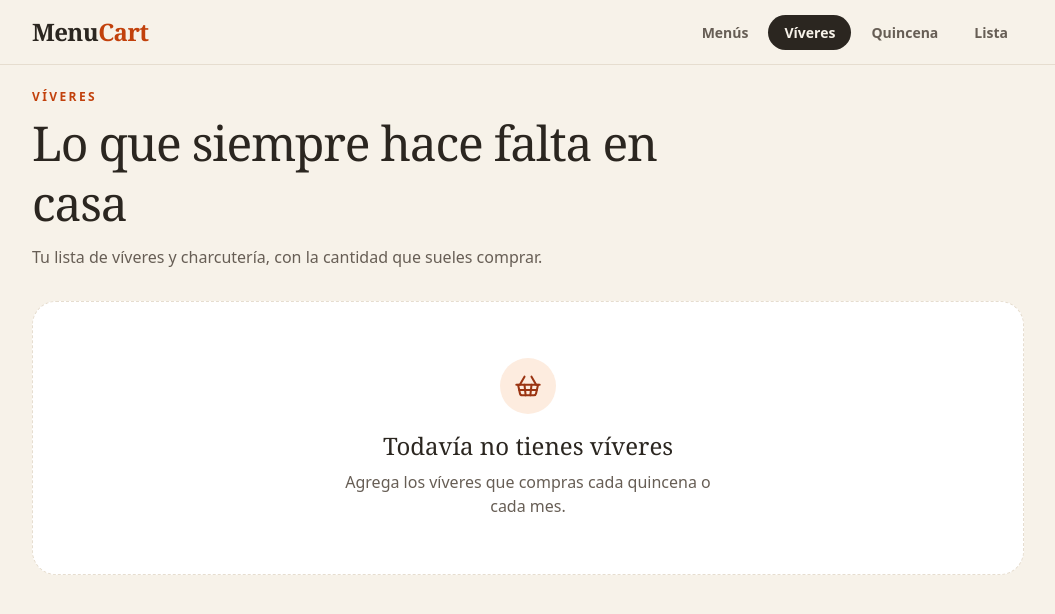
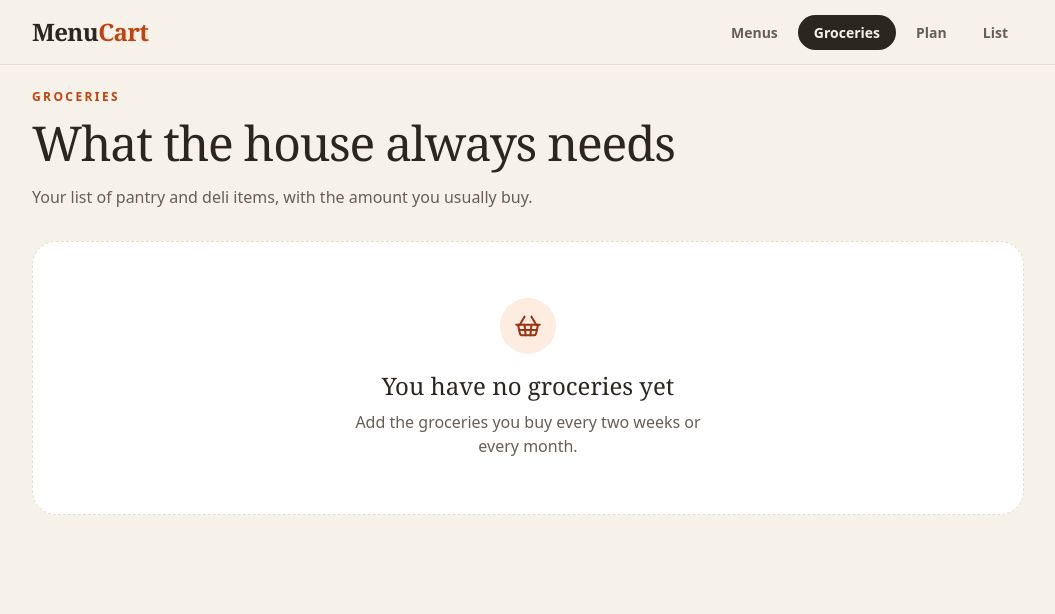
Before and after one commit to IvanJMartinezS/menucart, a React (Vite) app in the folder apps/web/: page /groceries in a window 1280 px wide. Shown: the top 614 px of the page, without its empty margins (112-1167 px from the left). Built offline with nearby package versions, Linux system fonts and the light colour scheme.

Commit message:
feat(web): translate layout and pages

```diff
--- a/apps/web/src/components/layout/AppLayout.tsx
+++ b/apps/web/src/components/layout/AppLayout.tsx
@@ -1,3 +1,4 @@
+import { useTranslation } from 'react-i18next'
 import { Link, NavLink, Outlet } from 'react-router'
 import { navigationItems } from './navigation.ts'
 
@@ -7,6 +8,8 @@ import { navigationItems } from './navigation.ts'
  * from tablet size up it moves to the header.
  */
 export function AppLayout() {
+  const { t } = useTranslation()
+
   return (
     <div className="min-h-dvh">
       <header className="border-b border-line bg-cream/90 backdrop-blur">
@@ -15,9 +18,9 @@ export function AppLayout() {
             Menu<span className="text-accent">Cart</span>
           </Link>
 
-          <nav aria-label="Principal" className="hidden md:block">
+          <nav aria-label={t('nav.label')} className="hidden md:block">
             <ul className="flex gap-1">
-              {navigationItems.map(({ to, label }) => (
+              {navigationItems.map(({ to, labelKey }) => (
                 <li key={to}>
                   <NavLink
                     to={to}
@@ -30,7 +33,7 @@ export function AppLayout() {
                       }`
                     }
                   >
-                    {label}
+                    {t(labelKey)}
                   </NavLink>
                 </li>
               ))}
@@ -44,11 +47,11 @@ export function AppLayout() {
       </main>
 
       <nav
-        aria-label="Principal"
+        aria-label={t('nav.label')}
         className="fixed inset-x-0 bottom-0 border-t border-line bg-surface/95 pb-[env(safe-area-inset-bottom)] backdrop-blur md:hidden"
       >
         <ul className="grid grid-cols-4">
-          {navigationItems.map(({ to, label, icon: Icon }) => (
+          {navigationItems.map(({ to, labelKey, icon: Icon }) => (
             <li key={to}>
               <NavLink
                 to={to}
@@ -60,7 +63,7 @@ export function AppLayout() {
                 }
               >
                 <Icon aria-hidden="true" className="size-6" strokeWidth={1.75} />
-                {label}
+                {t(labelKey)}
               </NavLink>
             </li>
           ))}
--- a/apps/web/src/components/layout/navigation.ts
+++ b/apps/web/src/components/layout/navigation.ts
@@ -2,8 +2,8 @@ import { CalendarDays, ClipboardList, ShoppingBasket, UtensilsCrossed } from 'lu
 
 /** Main sections of the app, in the order they are shown in the navigation. */
 export const navigationItems = [
-  { to: '/', label: 'Menús', icon: UtensilsCrossed },
-  { to: '/groceries', label: 'Víveres', icon: ShoppingBasket },
-  { to: '/plan', label: 'Quincena', icon: CalendarDays },
-  { to: '/shopping-list', label: 'Lista', icon: ClipboardList },
+  { to: '/', labelKey: 'nav.menus', icon: UtensilsCrossed },
+  { to: '/groceries', labelKey: 'nav.groceries', icon: ShoppingBasket },
+  { to: '/plan', labelKey: 'nav.plan', icon: CalendarDays },
+  { to: '/shopping-list', labelKey: 'nav.shoppingList', icon: ClipboardList },
 ] as const
--- a/apps/web/src/pages/GroceriesPage.tsx
+++ b/apps/web/src/pages/GroceriesPage.tsx
@@ -1,19 +1,22 @@
 import { ShoppingBasket } from 'lucide-react'
+import { useTranslation } from 'react-i18next'
 import { EmptyState } from '../components/ui/EmptyState.tsx'
 import { PageHeader } from '../components/ui/PageHeader.tsx'
 
 export function GroceriesPage() {
+  const { t } = useTranslation()
+
   return (
     <>
       <PageHeader
-        eyebrow="Víveres"
-        title="Lo que siempre hace falta en casa"
-        description="Tu lista de víveres y charcutería, con la cantidad que sueles comprar."
+        eyebrow={t('groceries.eyebrow')}
+        title={t('groceries.title')}
+        description={t('groceries.description')}
       />
       <EmptyState
         icon={ShoppingBasket}
-        title="Todavía no tienes víveres"
-        description="Agrega los víveres que compras cada quincena o cada mes."
+        title={t('groceries.empty.title')}
+        description={t('groceries.empty.description')}
       />
     </>
   )
--- a/apps/web/src/pages/MenusPage.tsx
+++ b/apps/web/src/pages/MenusPage.tsx
@@ -1,19 +1,22 @@
 import { UtensilsCrossed } from 'lucide-react'
+import { useTranslation } from 'react-i18next'
 import { EmptyState } from '../components/ui/EmptyState.tsx'
 import { PageHeader } from '../components/ui/PageHeader.tsx'
 
 export function MenusPage() {
+  const { t } = useTranslation()
+
   return (
     <>
       <PageHeader
-        eyebrow="Tus menús"
-        title="¿Qué cocinamos esta quincena?"
-        description="Guarda tus menús una sola vez, con sus ingredientes, y elígelos cada quincena."
+        eyebrow={t('menus.eyebrow')}
+        title={t('menus.title')}
+        description={t('menus.description')}
       />
       <EmptyState
         icon={UtensilsCrossed}
-        title="Todavía no tienes menús"
-        description="Cuando agregues tus menús con sus ingredientes, aparecerán aquí."
+        title={t('menus.empty.title')}
+        description={t('menus.empty.description')}
       />
     </>
   )
--- a/apps/web/src/pages/NotFoundPage.tsx
+++ b/apps/web/src/pages/NotFoundPage.tsx
@@ -1,19 +1,18 @@
 import { SearchX } from 'lucide-react'
+import { useTranslation } from 'react-i18next'
 import { Link } from 'react-router'
 import { EmptyState } from '../components/ui/EmptyState.tsx'
 
 export function NotFoundPage() {
+  const { t } = useTranslation()
+
   return (
-    <EmptyState
-      icon={SearchX}
-      title="Página no encontrada"
-      description="La dirección que buscas no existe o fue movida."
-    >
+    <EmptyState icon={SearchX} title={t('notFound.title')} description={t('notFound.description')}>
       <Link
         to="/"
         className="inline-flex min-h-11 items-center rounded-full bg-accent px-6 font-semibold text-white transition-colors hover:bg-accent-strong"
       >
-        Volver a los menús
+        {t('notFound.back')}
       </Link>
     </EmptyState>
   )
--- a/apps/web/src/pages/PlanPage.tsx
+++ b/apps/web/src/pages/PlanPage.tsx
@@ -1,19 +1,22 @@
 import { CalendarDays } from 'lucide-react'
+import { useTranslation } from 'react-i18next'
 import { EmptyState } from '../components/ui/EmptyState.tsx'
 import { PageHeader } from '../components/ui/PageHeader.tsx'
 
 export function PlanPage() {
+  const { t } = useTranslation()
+
   return (
     <>
       <PageHeader
-        eyebrow="Quincena"
-        title="Arma tu quincena"
-        description="Elige los menús de las próximas dos semanas y marca los víveres que tocan."
+        eyebrow={t('plan.eyebrow')}
+        title={t('plan.title')}
+        description={t('plan.description')}
       />
       <EmptyState
         icon={CalendarDays}
-        title="Aún no hay una quincena en curso"
-        description="Cuando empieces una quincena, verás aquí los menús y víveres elegidos."
+        title={t('plan.empty.title')}
+        description={t('plan.empty.description')}
       />
     </>
   )
--- a/apps/web/src/pages/ShoppingListPage.tsx
+++ b/apps/web/src/pages/ShoppingListPage.tsx
@@ -1,19 +1,22 @@
 import { ClipboardList } from 'lucide-react'
+import { useTranslation } from 'react-i18next'
 import { EmptyState } from '../components/ui/EmptyState.tsx'
 import { PageHeader } from '../components/ui/PageHeader.tsx'
 
 export function ShoppingListPage() {
+  const { t } = useTranslation()
+
   return (
     <>
       <PageHeader
-        eyebrow="Lista de compras"
-        title="Todo lo que hay que comprar"
-        description="Los ingredientes de tus menús y tus víveres, sumados y agrupados como en el mercado."
+        eyebrow={t('shoppingList.eyebrow')}
+        title={t('shoppingList.title')}
+        description={t('shoppingList.description')}
       />
       <EmptyState
         icon={ClipboardList}
-        title="Tu lista está vacía"
-        description="La lista se arma sola a partir de la quincena."
+        title={t('shoppingList.empty.title')}
+        description={t('shoppingList.empty.description')}
       />
     </>
   )
--- a/apps/web/src/test/setup.ts
+++ b/apps/web/src/test/setup.ts
@@ -1,2 +1,10 @@
 // Adds DOM matchers such as `toBeInTheDocument` and `toHaveAttribute` to `expect`.
 import '@testing-library/jest-dom/vitest'
+import { beforeEach } from 'vitest'
+import i18n from '../i18n/index.ts'
+
+// Every test starts in Spanish with nothing remembered, whatever the language of the machine.
+beforeEach(async () => {
+  localStorage.clear()
+  await i18n.changeLanguage('es')
+})
```
